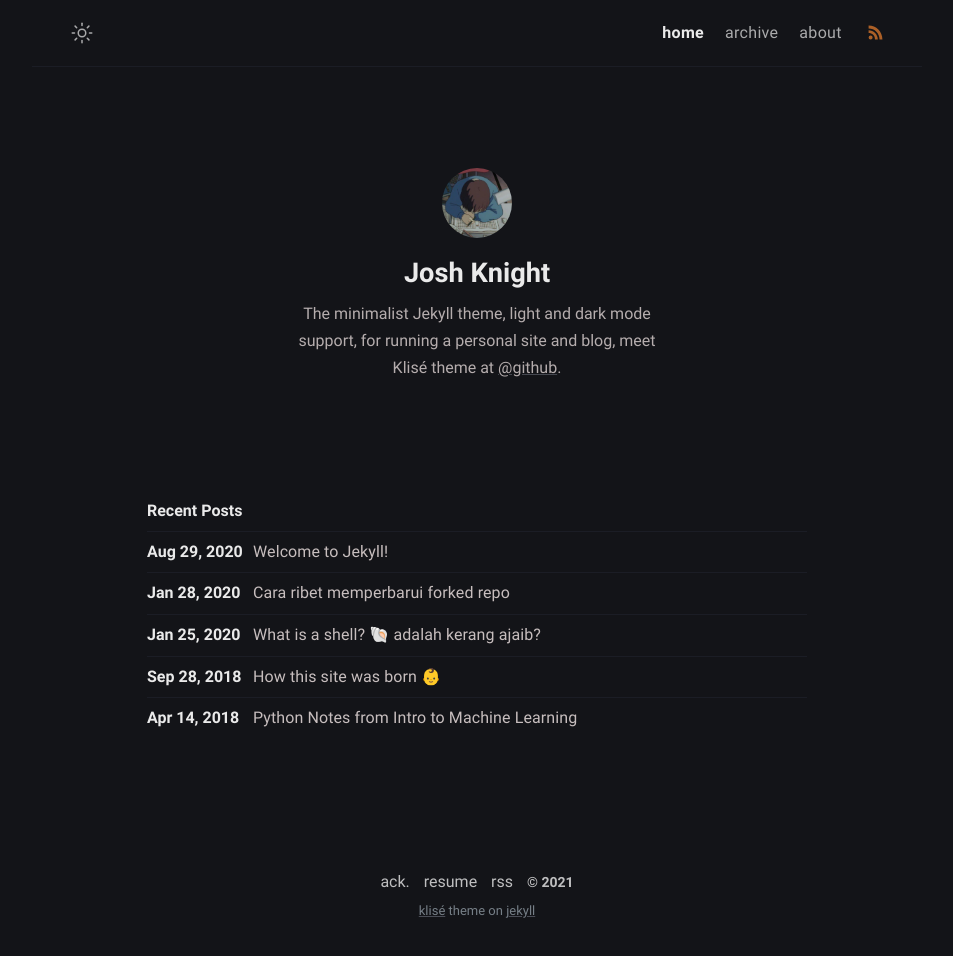
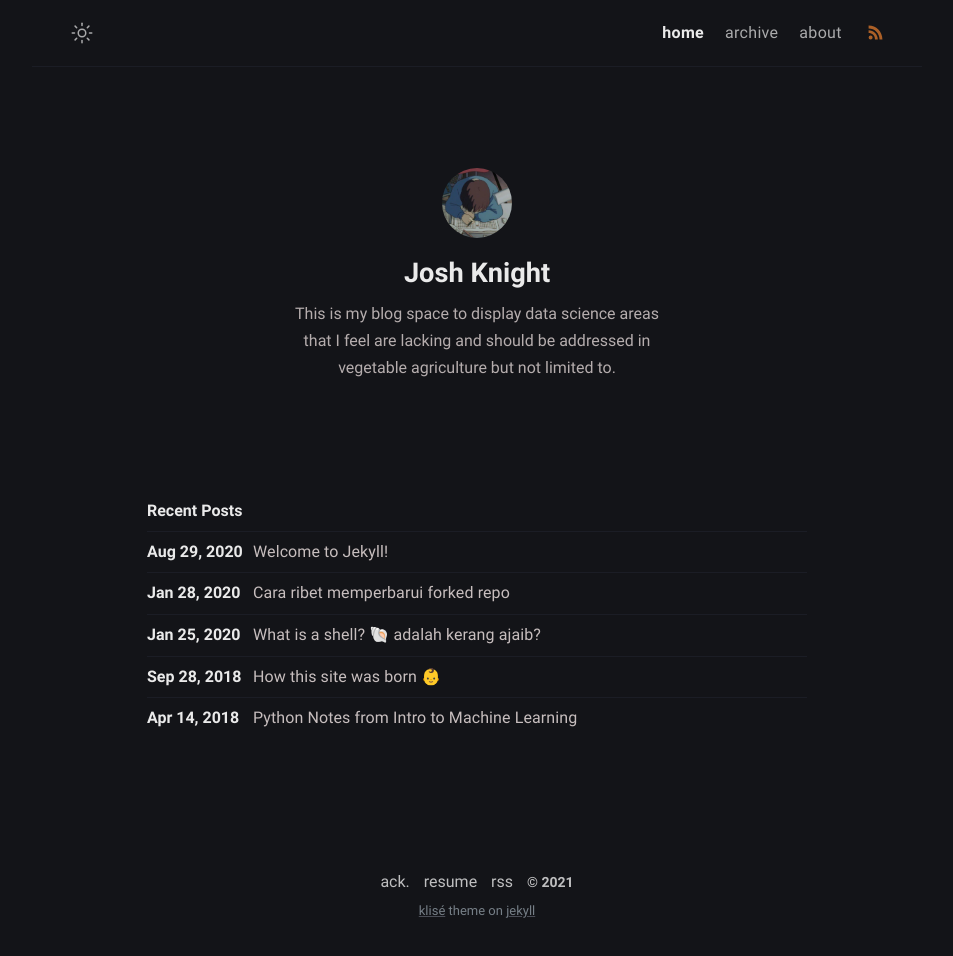
Before and after one commit to jknitey/jknitey.github.io, a Jekyll site: the page built from index.md, in a window 1280 px wide. Shown: the whole page, without its empty margins (163-1116 px from the left). Built offline with Jekyll 4.4.1, drawn with Linux system fonts in a browser that asks for light colours.

Commit message:
Update _config.yml

```diff
--- a/_config.yml
+++ b/_config.yml
@@ -1,8 +1,7 @@
 # Site settings
-title: Joshs Page # site title
+title: Data Science For Vegetable Agriculture # site title
 description: >- # site description
-  He's writing in Bahasa about web technology and experience as a journal
-  for documentation things that he learned, meet him <a href="https://github.com/piharpi" target="_blank" rel="noopener">@github</a>.
+
 lang: en-US # default lang
 timezone: California/USA # set your timezone
 image: assets/img/ogp.png # This image used for Open Graph more info https://ogp.me/
@@ -13,8 +12,7 @@
 author:
   name: Josh Knight # author name
   bio: >- # tell to the world
-    The minimalist Jekyll theme, light and dark mode support, for running a personal site and blog,
-    meet Klisé theme at <a href="https://github.com/piharpi/jekyll-klise" target="_blank" rel="noopener">@github</a>.
+    This is my blog space to display data science areas that I feel are lacking and should be addressed in vegetable agriculture but not limited to.
   username: username # general username
   github: github_username # github username
   twitter: twitter_username # twitter username
```
